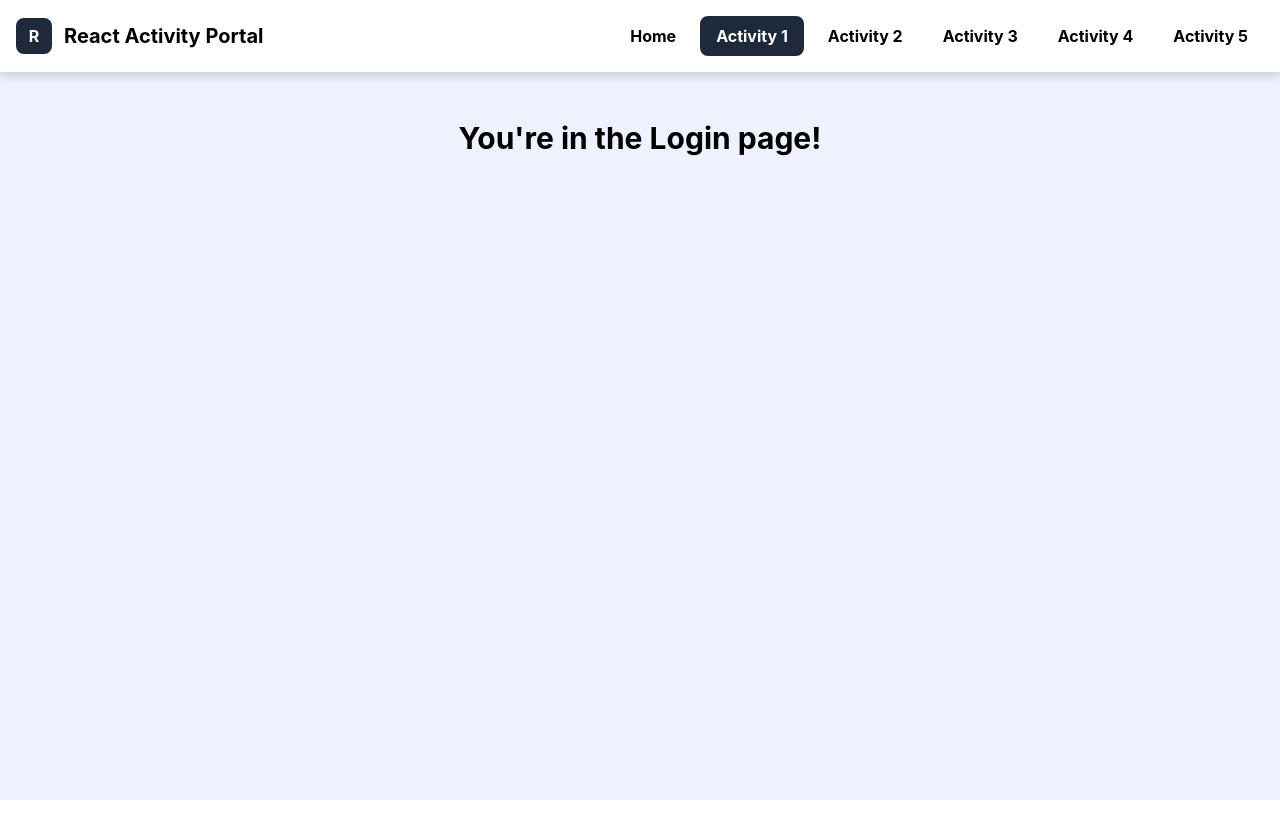
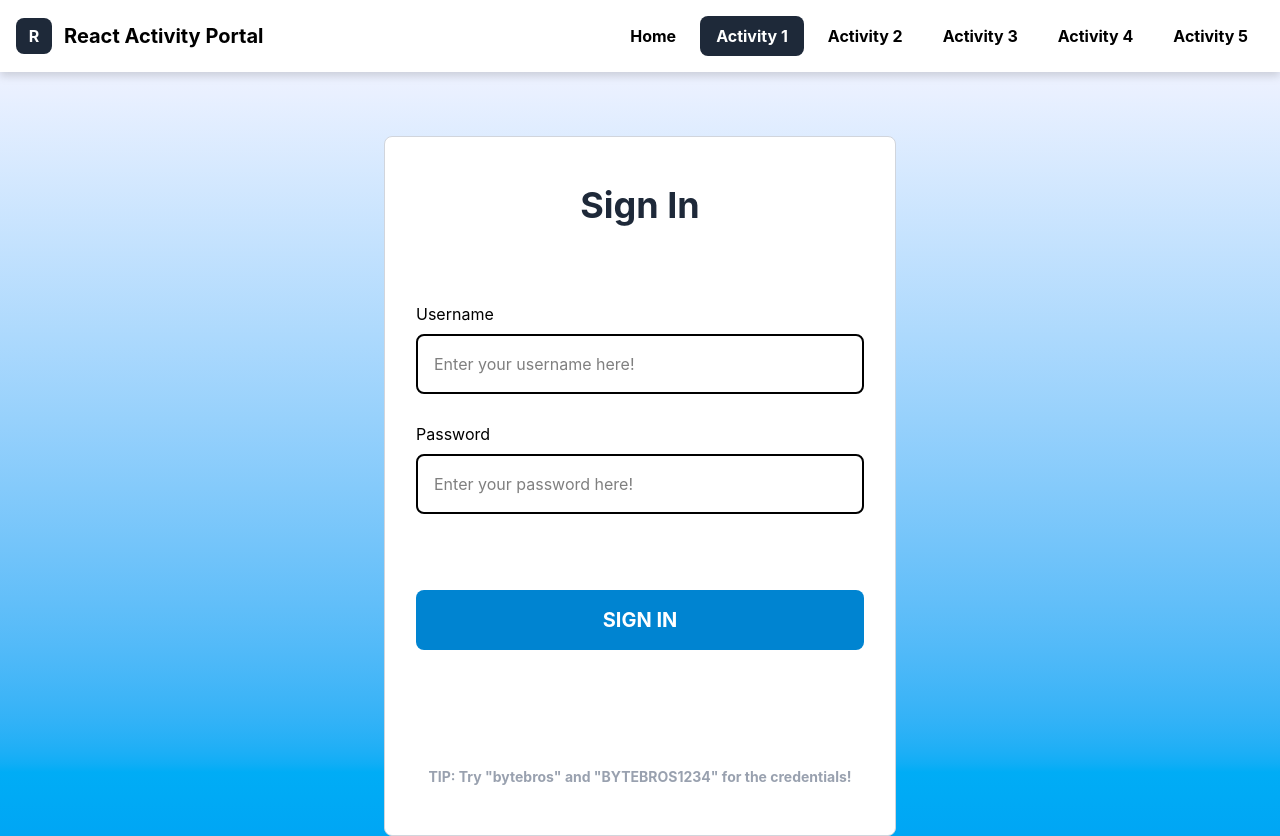
Before and after one commit to FallenFromTheKliff/ByteSizedReact, a React (Vite) app: page /act1-login in a window 1280 px wide. Before the commit the page ends 800 px from the top, so only its background shows below. Built offline with nearby package versions, Linux system fonts and the light colour scheme.

Commit message:
added activity 1 by jers

```diff
--- a/src/data/HomeNav.jsx
+++ b/src/data/navData.jsx
@@ -1,45 +1,34 @@
-import Login from '../pages/Login';
-import GradeEvaluation from '../pages/GradeEvaluation';
-import PasswordChecker from '../pages/PasswordChecker';
-import ElectricityBill from '../pages/ElectricityBill';
-import AttendanceChecker from '../pages/AttendanceChecker';
-
 export const One = {
   id: 1,
   title: "Login Authentication",
   description: "Validate a username and password against sample credentials by managing the login/logout state!",
-  path: "/act1-login",
-  file: <Login />
+  path: "/act1-login"
 }
 
 export const Two = {
   id: 2,
   title: "Student Grade Evaluation",
   description: "Enter a student's score and get an automatic remark based on grade ranges!",
-  path: "/act2-grade-evaluation",
-  file: <GradeEvaluation />
+  path: "/act2-grade-evaluation"
 }
 
 export const Three = {
   id: 3,
   title: "Password Strength Checker",
   description: "Check the password length and receive LIVE feedback on how strong it is!",
-  path: "/act3-password-checker",
-  file: <PasswordChecker />
+  path: "/act3-password-checker"
 }
 
 export const Four = {
   id: 4,
   title: "Electricity Bill Calculator",
   description: "Calculate a customer's electricity bill based on kWh consumption and tiered rates!",
-  path: "/act4-electricity-bill",
-  file: <ElectricityBill />
+  path: "/act4-electricity-bill"
 }
 
 export const Five = {
   id: 5,
   title: "Employee Attendance Checker",
   description: "Check an employee's time-in and determine whether they are on time, late arrival, or VERY late!",
-  path: "/act5-attendance-checker",
-  file: <AttendanceChecker />
+  path: "/act5-attendance-checker"
 }
--- a/src/pages/GradeEvaluation.jsx
+++ b/src/pages/GradeEvaluation.jsx
@@ -1,5 +1,5 @@
 import { useState } from "react";
-import { getGradeRemarks, getGradeTheme } from "./gradeEvaluationLogic";
+import { getGradeRemarks, getGradeTheme } from "../utils/gradeUtils";
 
 export default function GradeEvaluation() {
   const [studentName, setStudentName] = useState("");
--- a/src/pages/Home.jsx
+++ b/src/pages/Home.jsx
@@ -1,9 +1,9 @@
 import HomeCard from '../components/HomeCard';
-import { One, Two, Three, Four, Five } from '../data/HomeNav';
+import { One, Two, Three, Four, Five } from '../data/navData';
 
 export default function Home() {
   return (
-    <div className="flex flex-1 flex-col w-full items-center bg-indigo-50">
+    <div className="flex flex-1 flex-col w-full items-center bg-linear-0 from-gray-800 to-indigo-50">
       <h1 className="text-5xl text-gray-800 font-retro font-bold mt-16">
           REACT ACTIVITY PORTAL
       </h1>
--- a/src/pages/Login.jsx
+++ b/src/pages/Login.jsx
@@ -1,7 +1,98 @@
+import { useState } from 'react';
+
 export default function Login() {
+  const [username, setUsername] = useState("");
+  const [password, setPassword] = useState("");
+  const [isLoggedIn, setIsLoggedIn] = useState(false);
+
+  const [usererror, setUserError] = useState("");
+  const [passerror, setPassError] = useState("");
+  const [loginerror, setLoginError] = useState("");
+
+  const handleLogin = (iwantitthatway) => {
+    iwantitthatway.preventDefault();
+    const validdd = username === "bytebros" && password === "BYTEBROS1234";
+
+    setUserError("");
+    setPassError("");
+    setLoginError("");
+
+    if (!username && !password) {
+      setLoginError("Please enter a username and password!");
+    } else if (!username) {
+      setUserError("Please enter your username!");
+    } else if (!password) {
+      setPassError("Please enter your password!");
+    } else if (username && password && !validdd) {
+      setLoginError("Invalid username or password!");
+    } else {
+      setIsLoggedIn(true);
+      setUserError("");
+      setPassError("");
+      setLoginError("");
+    }
+  }
+  const handleLogout = () => {
+    setIsLoggedIn(false);
+    setUsername("");
+    setPassword("");
+  }
+
   return (
-    <div className="flex flex-1 flex-col w-full items-center bg-indigo-50">
-      <h1 className="text-3xl font-bold mt-12">You're in the Login page!</h1>
+    <div className="flex flex-1 flex-col w-full items-center bg-linear-0 from-sky-500 to-indigo-50">
+      {isLoggedIn ? (
+        <div className="flex flex-col items-center gap-4 mt-16">
+          <h1 className="text-4xl text-sky-600 font-retro font-bold">Welcome back,</h1>
+           <h1 className="text-8xl text-sky-600 font-retro font-bold">{username}!</h1>
+          <button
+            onClick={handleLogout}
+            className="inline-block rounded-lg px-8 py-4 w-lg text-center text-white text-xl bg-sky-600 font-bold hover:bg-sky-800 duration-300 mt-16"
+          >
+            LOGOUT
+          </button>
+          <h2 className="text-sm text-gray-800 font-retro font-bold italic">There's not much here, feel free to leave!</h2>
+        </div>
+      ) : (
+        <form className="flex flex-col rounded-lg border items-center justify-center border-gray-300 bg-white w-lg h-175 gap-8 mt-16">
+          <h1 className="text-4xl text-gray-800 font-bold mt-12">
+            Sign In
+          </h1>
+          <div className="flex flex-1 flex-col justify-center w-md gap-2">
+            <div className="h-28">
+              <h3 className="mb-2">Username</h3>
+              <input
+                type="text"
+                placeholder="Enter your username here!"
+                value={username}
+                onChange={(e) => setUsername(e.target.value)}
+                className="w-full border-2 px-4 py-4 rounded-lg"
+              />
+              {usererror && <p className="text-xs text-red-600 italic mt-2">{usererror}</p>}
+            </div>
+            <div className="h-28">
+              <h3 className="mb-2">Password</h3>
+              <input
+                type="password"
+                placeholder="Enter your password here!"
+                value={password}
+                onChange={(e) => setPassword(e.target.value)}
+                className="w-full border-2 px-4 py-4 rounded-lg"
+              />
+              {passerror && <p className="text-xs text-red-600 italic mt-2">{passerror}</p>}
+            </div>
+            <button
+              onClick={handleLogin}
+              className="inline-block rounded-lg px-8 py-4 w-md text-center text-white text-xl bg-sky-600 font-bold hover:bg-sky-800 duration-300 mt-12"
+            >
+              SIGN IN
+            </button>
+            <div className="h-6 mt-2">
+              {loginerror && <p className="text-sm text-center text-red-600 italic">{loginerror}</p>}
+            </div>
+          </div>
+          <h2 className="text-sm text-gray-400 font-bold mb-12">TIP: Try "bytebros" and "BYTEBROS1234" for the credentials!</h2>
+        </form>
+      )}
     </div>
   )
 }
```
Also changed, not shown: src/utils/gradeUtils.jsx (renamed from src/pages/gradeEvaluationLogic.js).
